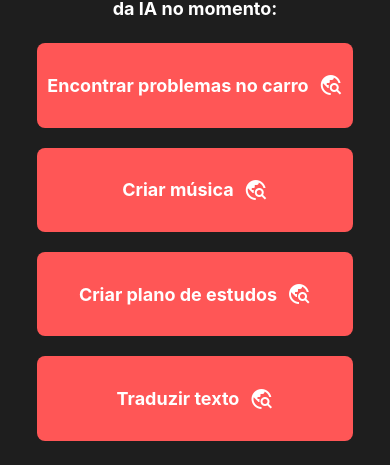
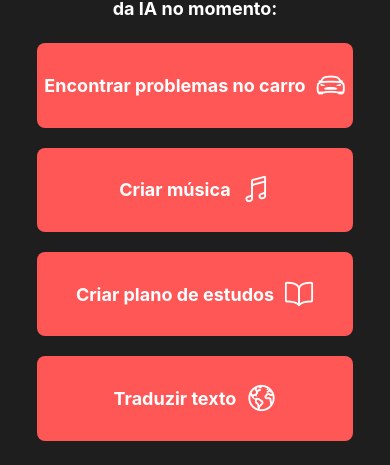
Before and after one commit to IIIgorMoura/test2-IA-integrada, a React Native app in the folder smartKitchen/: screen / in a window 390 px wide. Shown: the part 281-746 px from the top of the page. Built offline with nearby package versions, Linux system fonts and the light colour scheme.

Commit message:
correcao navegacao

```diff
--- a/smartKitchen/package.json
+++ b/smartKitchen/package.json
@@ -12,6 +12,7 @@
     "@expo/metro-runtime": "~3.1.3",
     "@react-navigation/bottom-tabs": "^6.5.20",
     "@react-navigation/native": "^6.1.17",
+    "@react-navigation/native-stack": "^6.9.26",
     "@react-navigation/stack": "^6.3.29",
     "@types/react": "~18.2.45",
     "expo": "^50.0.17",
--- a/smartKitchen/pages/Index.tsx
+++ b/smartKitchen/pages/Index.tsx
@@ -1,13 +1,16 @@
 import React from 'react';
 import { Text, View, TouchableOpacity, StatusBar, Dimensions, Image } from 'react-native';
 import { useNavigation } from '@react-navigation/native';
-import { MaterialIcons } from '@expo/vector-icons';
+import { Ionicons } from '@expo/vector-icons/';
 import ESTILOS from '../styles';
 
-import { Mecanico } from './mecanico';
-import { Musica } from './musica'
-import { RecomendacaoEstudos } from './recomendacaoEstudos'
-import { Traducao } from './traducao'
+// import { NavigationContainer } from '@react-navigation/native';
+// import { createNativeStackNavigator } from '@react-navigation/native-stack';
+
+// import { Mecanico } from './mecanico';
+// import { Musica } from './musica';
+// import { RecomendacaoEstudos }  from './recomendacaoEstudos';
+// import { Traducao } from './traducao';
 
 const alturaTela = Dimensions.get('window').height;
 
@@ -25,10 +28,10 @@ export function Home() {
 
         <TouchableOpacity
           style={[ESTILOS.button, { height: alturaTela * 0.1 }]}
-          onPress={() => navigation.navigate('Mecanico')}
+          onPress={() => navigation.navigate('Mecanica')}
         >
           <Text style={ESTILOS.buttonText}>Encontrar problemas no carro</Text>
-          <MaterialIcons name="travel-explore" size={24} color="#FFF" />
+          <Ionicons size={30} color={"#fff"} name="car-sport-outline" />
         </TouchableOpacity>
 
         <TouchableOpacity
@@ -36,23 +39,23 @@ export function Home() {
           onPress={() => navigation.navigate('Musica')}
         >
           <Text style={ESTILOS.buttonText}>Criar música</Text>
-          <MaterialIcons name="travel-explore" size={24} color="#FFF" />
+          <Ionicons size={30} color={"#fff"} name="musical-notes-outline" />
         </TouchableOpacity>
 
         <TouchableOpacity
           style={[ESTILOS.button, { height: alturaTela * 0.1 }]}
-          onPress={() => navigation.navigate('RecomendacaoEstudos')}
+          onPress={() => navigation.navigate('Planejador de Estudos')}
         >
           <Text style={ESTILOS.buttonText}>Criar plano de estudos</Text>
-          <MaterialIcons name="travel-explore" size={24} color="#FFF" />
+          <Ionicons size={30} color={"#fff"} name="book-outline" />
         </TouchableOpacity>
 
         <TouchableOpacity
           style={[ESTILOS.button, { height: alturaTela * 0.1 }]}
-          onPress={() => navigation.navigate('Traducao')}
+          onPress={() => navigation.navigate('Tradutor de Textos')}
         >
           <Text style={ESTILOS.buttonText}>Traduzir texto</Text>
-          <MaterialIcons name="travel-explore" size={24} color="#FFF" />
+          <Ionicons size={30} color={"#fff"} name="earth-outline" />
         </TouchableOpacity>
       </View>
     </View>
--- a/smartKitchen/routes.tsx
+++ b/smartKitchen/routes.tsx
@@ -36,7 +36,7 @@ export function Routes() {
                 }}
             />
             <Tab.Screen
-                name="Mecânica IA"
+                name="Mecanica"
                 component={Mecanico}
                 options={{
                     tabBarShowLabel: false,
@@ -50,7 +50,7 @@ export function Routes() {
                 }}
             />
             <Tab.Screen
-                name="Gerador de Música"
+                name="Musica"
                 component={Musica}
                 options={{
                     tabBarShowLabel: false,
```
Also changed, not shown: 1 other file (tests, documents, lock files or other folders).
